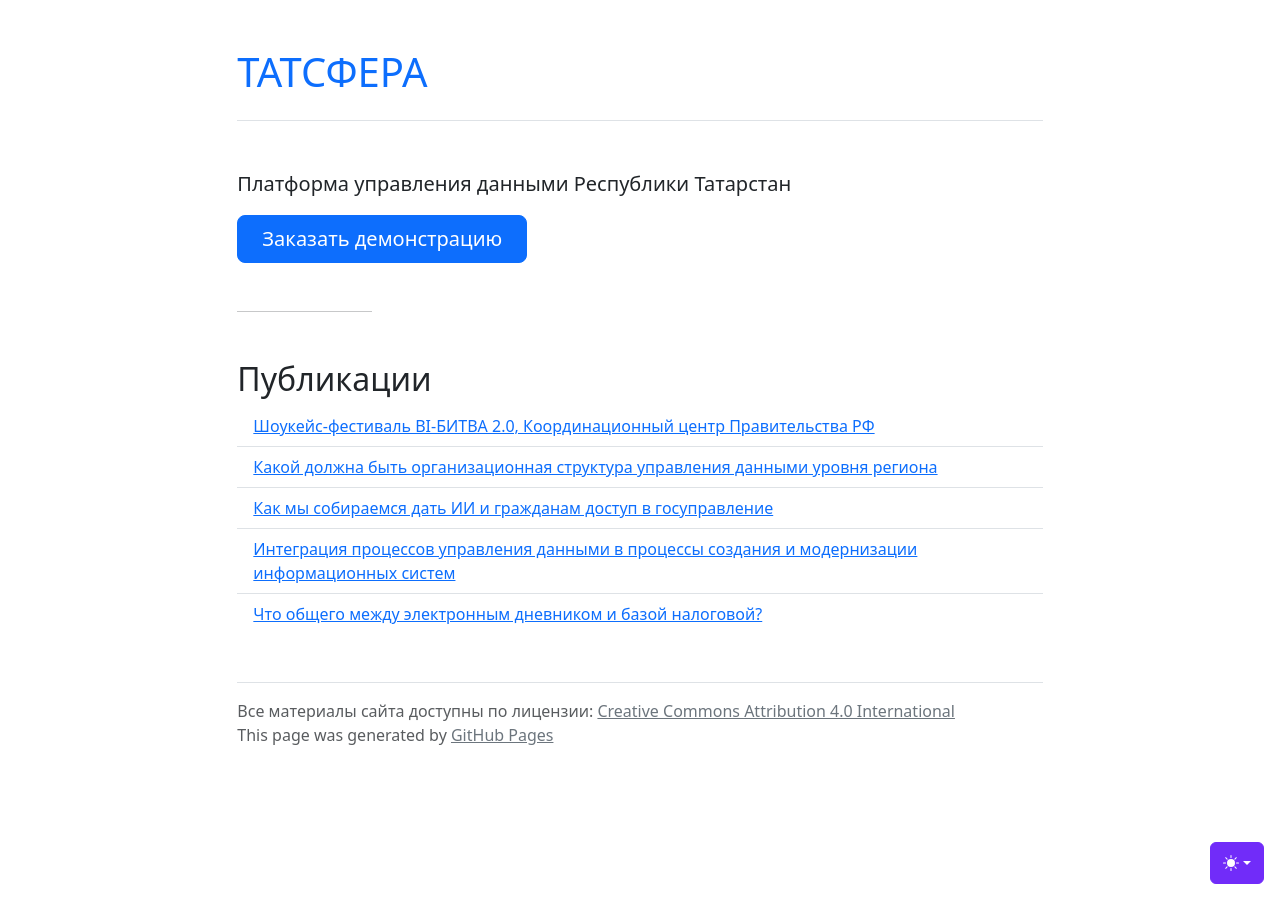
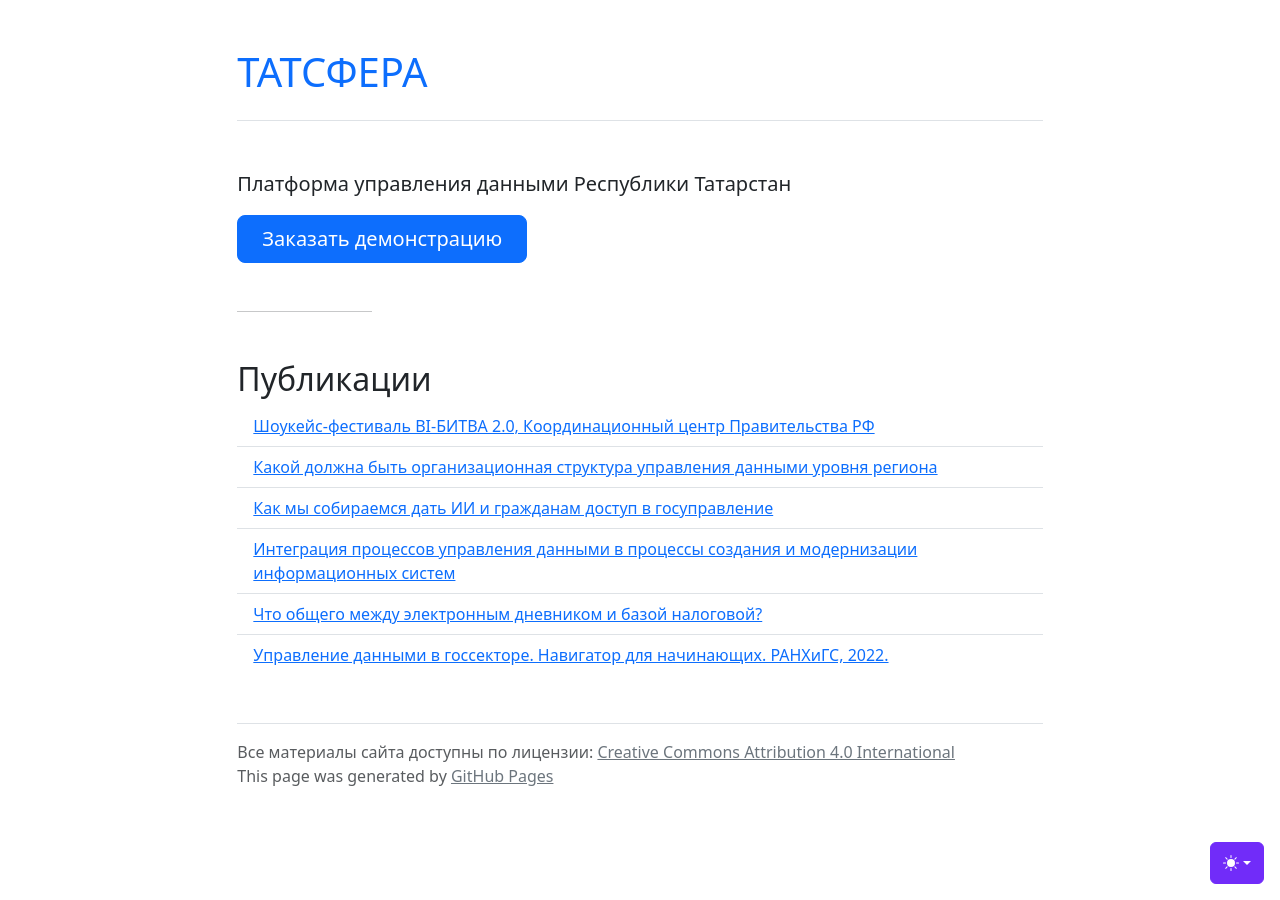
Before and after one commit to abdrakhmanov/tatsphere, a Jekyll site: the page built from index.html, in a window 1280 px wide. Built offline with Jekyll 4.4.1, drawn with Linux system fonts in a browser that asks for light colours.

Commit message:
Добавил ссылку на книгу РАНХиГС, 2022.

```diff
--- a/index.html
+++ b/index.html
@@ -13,6 +13,8 @@ publications:
     url: https://vc.ru/dev/1185632-integraciya-processov-upravleniya-dannymi-v-processy-sozdaniya-i-modernizacii-informacionnyh-sistem
   - title: Что общего между электронным дневником и базой налоговой?
     url: https://habr.com/ru/companies/digital_tatarstan/articles/714492/
+  - title: Управление данными в госсекторе. Навигатор для начинающих. РАНХиГС, 2022.
+    url: https://cdto.ranepa.ru/media/reports/pdfs/Data_1_CDTO_RANEPA_.pdf
 ---
 
 <p class="fs-5">
```
